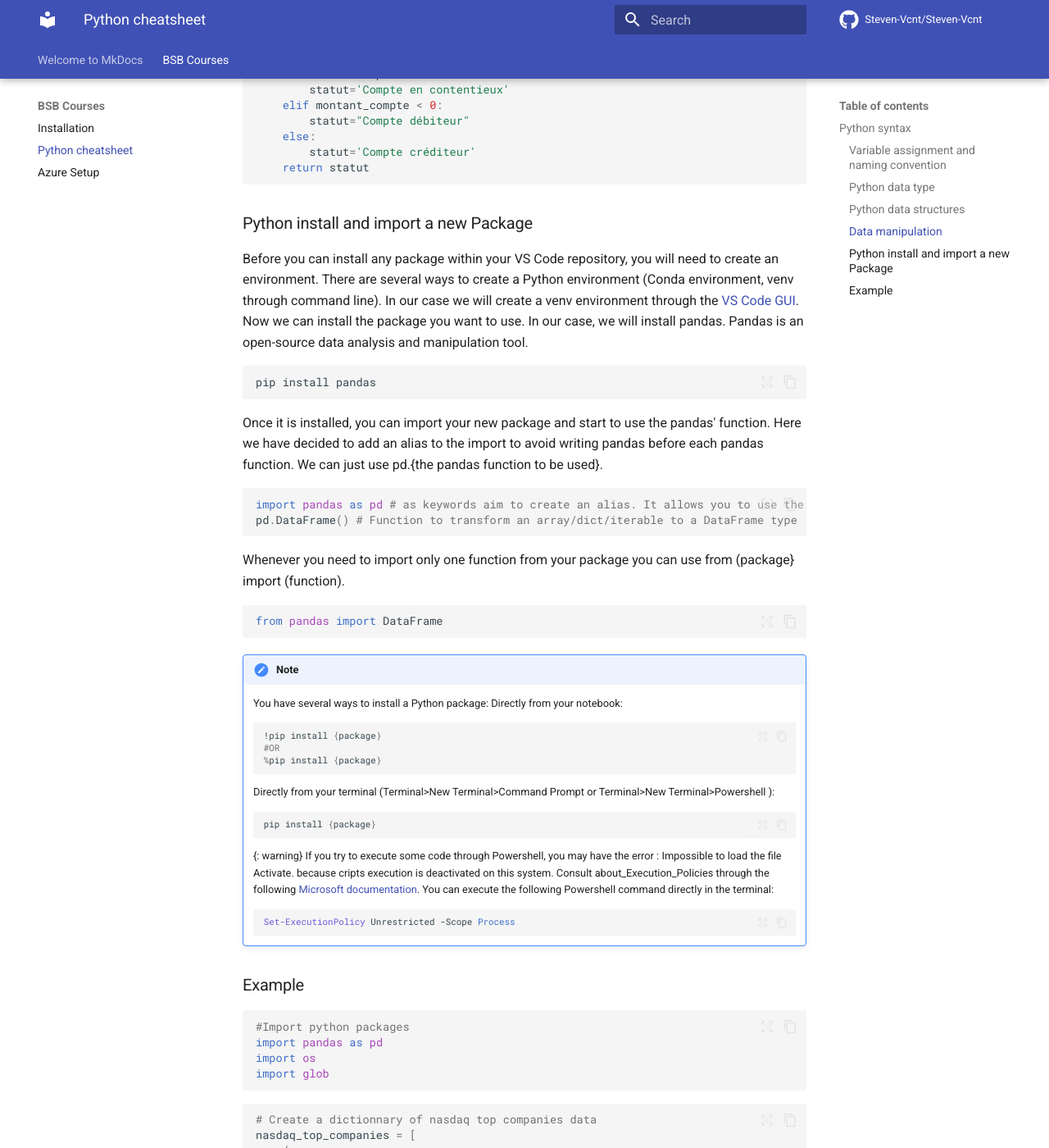
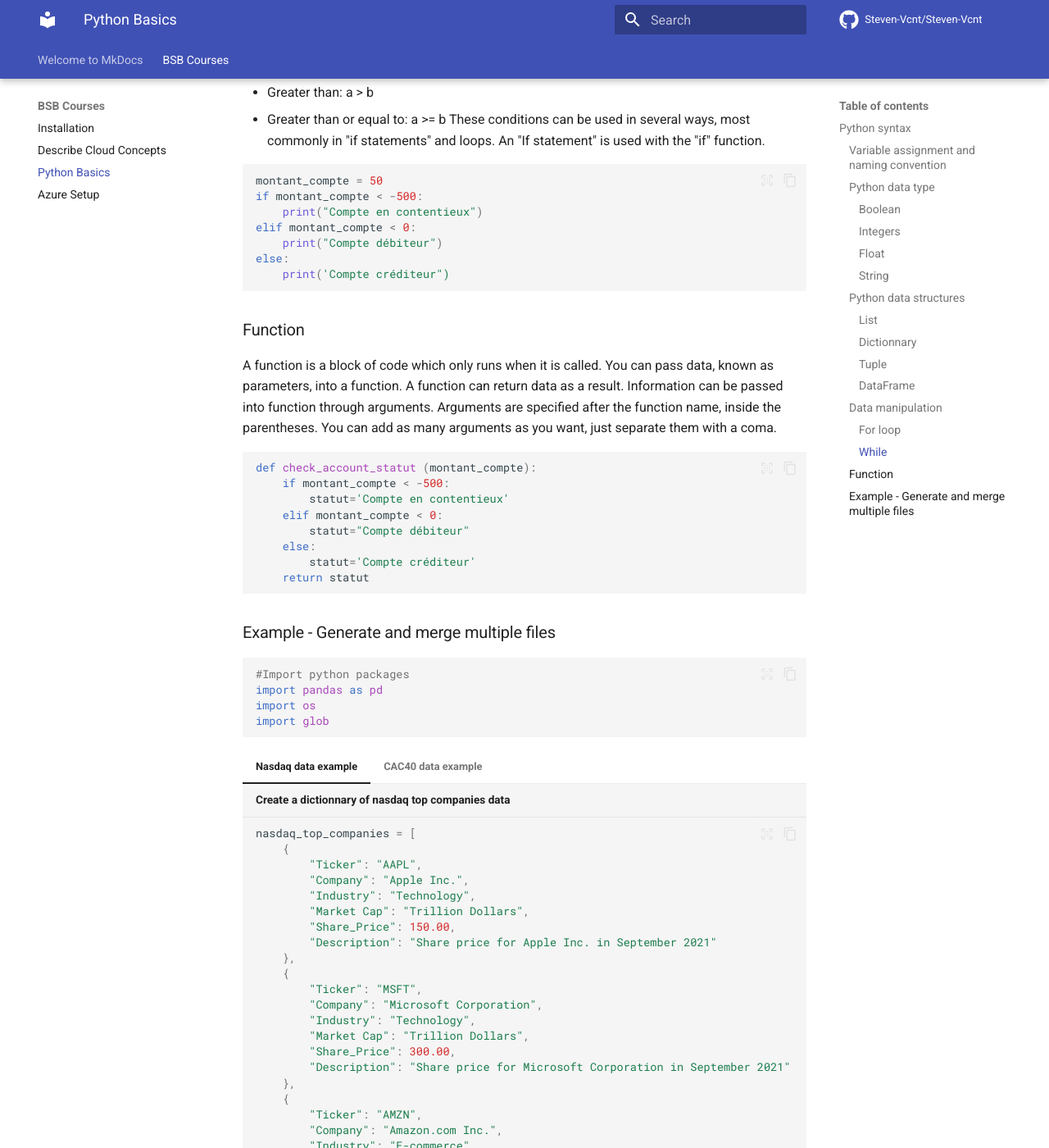
Before and after one commit to Steven-Vcnt/Steven-Vcnt, an MkDocs documentation site: the page built from docs/BSB Courses/2.python_basics.md, in a window 1280 px wide and 1400 px high, scrolled down 4592 px. Shown: the whole window at 82% size. Built offline with MkDocs 1.6.1 and Material for MkDocs 9.7.7, drawn with Linux system fonts in a browser that asks for light colours; comment, search, counter and statistics services are not loaded; some of the changed text lies outside the part shown.

Commit message:
Update BSB course and add pdf test

````diff
--- a/docs/BSB Courses/1.introduction.md
+++ b/docs/BSB Courses/2.python_basics.md
@@ -1,5 +1,5 @@
 ---
-title: Python cheatsheet
+title: Python Basics
 layout: page
 ---
 
@@ -8,7 +8,7 @@
 
 ### Variable assignment and naming convention
 
-You can assign value to a variable. In this example, we assign the value 'hello world to the variable x.
+You can assign value to a variable. In this example, we assign the value 'hello world' to the variable x.
 
 ```python
 x='hello world'
@@ -33,7 +33,7 @@
 - A variable name cannot start with a number
 - A variable name can only contain alpha-numeric characters and underscores (A-Z, 0-9, and _ )
 - A variable name is case-sensitive (age, Age, and AGE are three different variables)
-- A variable name cannot be any of the [Python keywords](https://www.w3schools.com/python/python_ref_keywords.asp>).
+- A variable name cannot be any of the [Python keywords](https://www.w3schools.com/python/python_ref_keywords.asp).
 
 !!! note
     As a naming convention, you can either use mixed case naming (camel case) or lowercase with words separated by underscores(snake case).
@@ -45,6 +45,8 @@
 
 ### Python data type
 
+#### Boolean
+
 Boolean type may have one of two values True or False. It aims to evaluate an expression through those values.
 
 ```python
@@ -53,6 +55,8 @@
 compute_boolean = 1 + 1 == 1
 print(compute_boolean)
 ```
+
+#### Integers
 
 Integers are whole numbers on which you can perform arithmetic operations. It can either be positive or negative without length restrictions.
 
@@ -63,6 +67,8 @@
 print(compute_integer)
 ```
 
+#### Float
+
 Float, or "floating point number" is a number, positive or negative, containing one or more decimals.
 
 ```python
@@ -71,6 +77,8 @@
 compute float = 1.5 + 10.7 + 4.9
 print(compute float)
 ```
+
+#### String
 
 Strings in Python are arrays of bytes representing Unicode characters. It is used to store 'text' and can be accessed through their position (It works more or less like a list of characters). It is possible to use arithmetics operation on string with a behavioral change compared to integers.
 
@@ -95,6 +103,8 @@
 
 ### Python data structures
 
+#### List
+
 Python Lists are a way to store multi-values within a variable. It is very flexible as the items in a list do not need to be of the same type. We can access list values and we can delete/append new values easily.
 
 ```python
@@ -102,6 +112,8 @@
 t_list['Chapter', 1, 'This", "Is, a', 'list', 'of', 'strings", "."]
 print(t_list)
 ```
+
+#### Dictionnary
 
 Dictionary are unordered collection of data values, used to store data values like a map, Dictionary holds the key:value pair. We can store different types of data and store nested data to be accessed at different levels.
 
@@ -112,8 +124,7 @@
 
 You can store complex data within a dictionary with multiple levels of data.
 
-```python
-#Here is an example of a nested dictionary
+```python title="Example of a nested dictionary"
 t_nested_dict = [
 
                     {
@@ -139,12 +150,16 @@
 print(t_nested_dict)
 ```
 
+#### Tuple
+
 Python Tuple is a collection of Python objects much like a list but Tuples are immutable in nature L.e. the elements in the tuple cannot be added or removed once created, hit like a List, Tuple can also contain elements of various types.
 
 ```python
 t_tuple = ('This', 'is', 'a', 'tuple.')
 print(t_tuple)
 ```
+
+#### DataFrame
 
 A Dataframe is a 2 dimensional data structure, like a 2 dimensional array, or a table with rows and columns.
 
@@ -160,6 +175,8 @@
 
 ### Data manipulation
 
+#### For loop
+
 A for loop is used for iterating over a sequence (that is either a list, a tuple, a dictionary, a set, or a string).
 
 ```python
@@ -167,6 +184,8 @@
 for carte in cartes:
     print(carte)
 ```
+
+#### While
 
 With the while loop, we can execute a set of statements as long as a condition is true.
 
@@ -211,55 +232,8 @@
     return statut
 ```
 
-### Python install and import a new Package
+### Example - Generate and merge multiple files
 
-Before you can install any package within your VS Code repository, you will need to create an environment.
-There are several ways to create a Python environment (Conda environment, venv through command line). In our case we will create a venv environment through the [VS Code GUI](https://code.visualstudio.com/docs/python/environments#_creating-environments).
-Now we can install the package you want to use. In our case, we will install pandas. Pandas is an open-source data analysis and manipulation tool.
-
-```python
-pip install pandas
-```
-
-Once it is installed, you can import your new package and start to use the pandas' function. Here we have decided to add an alias to the import to avoid writing pandas before each pandas function. We can just use pd.{the pandas function to be used}.
-
-```python
-import pandas as pd # as keywords aim to create an alias. It allows you to use the function shortcut instead of the whole name
-pd.DataFrame() # Function to transform an array/dict/iterable to a DataFrame type
-```
-
-Whenever you need to import only one function from your package you can use from (package} import (function).
-
-```python
-from pandas import DataFrame
-```
-
-!!! note
-    You have several ways to install a Python package:
-    Directly from your notebook:
-
-    ```python
-    !pip install {package}
-    #OR
-    %pip install {package}
-    ```
-
-    Directly from your terminal (Terminal>New Terminal>Command Prompt or Terminal>New Terminal>Powershell ):
-
-    ```sh
-    pip install {package}
-    ```
-
-    {: warning}
-    If you try to execute some code through Powershell, you may have the error :  Impossible to load the file Activate. because     cripts execution is deactivated on this system.
-    Consult about_Execution_Policies through the following [Microsoft documentation](https://go.microsoft.com/fwlink/?  inkID=135170).
-    You can execute the following Powershell command directly in the terminal:
-
-    ```Powershell
-    Set-ExecutionPolicy Unrestricted -Scope Process
-    ```
-
-### Example
 
 ```python
 #Import python packages
@@ -268,104 +242,105 @@
 import glob
 ```
 
-```python
-# Create a dictionnary of nasdaq top companies data
-nasdaq_top_companies = [
-    {
-        "Ticker": "AAPL",
-        "Company": "Apple Inc.",
-        "Industry": "Technology",
-        "Market Cap": "Trillion Dollars",
-        "Share_Price": 150.00,
-        "Description": "Share price for Apple Inc. in September 2021"
-    },
-    {
-        "Ticker": "MSFT",
-        "Company": "Microsoft Corporation",
-        "Industry": "Technology",
-        "Market Cap": "Trillion Dollars",
-        "Share_Price": 300.00,
-        "Description": "Share price for Microsoft Corporation in September 2021"
-    },
-    {
-        "Ticker": "AMZN",
-        "Company": "Amazon.com Inc.",
-        "Industry": "E-commerce",
-        "Market Cap": "Trillion Dollars",
-        "Share_Price": 3400.00,
-        "Description": "Share price for Amazon.com Inc. in September 2021"
-    },
-    {
-        "Ticker": "GOOGL",
-        "Company": "Alphabet Inc. (Google)",
-        "Industry": "Technology",
-        "Market Cap": "Trillion Dollars",
-        "Share_Price": 2700.00,
-        "Description": "Share price for Alphabet Inc. in September 2021"
-    },
-    {
-        "Ticker": "FB",
-        "Company": "Meta Platforms, Inc. (Facebook)",
-        "Industry": "Social Media",
-        "Market Cap": "Trillion Dollars",
-        "Share_Price": 330.00,
-        "Description": "Share price for Meta Platforms, Inc. in September 2021"
-    }
-]
-# Load dict to DataFrame
-df_nasdaq=pd.DataFrame(nasdaq_top_companies)
-```
+=== "Nasdaq data example"
+    ```python title="Create a dictionnary of nasdaq top companies data"
+    nasdaq_top_companies = [
+        {
+            "Ticker": "AAPL",
+            "Company": "Apple Inc.",
+            "Industry": "Technology",
+            "Market Cap": "Trillion Dollars",
+            "Share_Price": 150.00,
+            "Description": "Share price for Apple Inc. in September 2021"
+        },
+        {
+            "Ticker": "MSFT",
+            "Company": "Microsoft Corporation",
+            "Industry": "Technology",
+            "Market Cap": "Trillion Dollars",
+            "Share_Price": 300.00,
+            "Description": "Share price for Microsoft Corporation in September 2021"
+        },
+        {
+            "Ticker": "AMZN",
+            "Company": "Amazon.com Inc.",
+            "Industry": "E-commerce",
+            "Market Cap": "Trillion Dollars",
+            "Share_Price": 3400.00,
+            "Description": "Share price for Amazon.com Inc. in September 2021"
+        },
+        {
+            "Ticker": "GOOGL",
+            "Company": "Alphabet Inc. (Google)",
+            "Industry": "Technology",
+            "Market Cap": "Trillion Dollars",
+            "Share_Price": 2700.00,
+            "Description": "Share price for Alphabet Inc. in September 2021"
+        },
+        {
+            "Ticker": "FB",
+            "Company": "Meta Platforms, Inc. (Facebook)",
+            "Industry": "Social Media",
+            "Market Cap": "Trillion Dollars",
+            "Share_Price": 330.00,
+            "Description": "Share price for Meta Platforms, Inc. in September 2021"
+        }
+    ]
+    # Load dict to DataFrame
+    df_nasdaq=pd.DataFrame(nasdaq_top_companies)
+    ```
 
-```python
-# Create a dictionnary of CAC40 top companies data
-cac40_data = [
-    {
-        "Ticker": "AC",
-        "Company": "Accor",
-        "Share_Price": 35.60
-    },
-    {
-        "Ticker": "AI",
-        "Company": "Air Liquide",
-        "Share_Price": 147.80
-    },
-    {
-        "Ticker": "MT",
-        "Company": "ArcelorMittal",
-        "Share_Price": 28.90
-    },
-    {
-        "Ticker": "BNP",
-        "Company": "BNP Paribas",
-        "Share_Price": 53.20
-    },
-    {
-        "Ticker": "CAP",
-        "Company": "Capgemini",
-        "Share_Price": 140.45
-    },
-]
-# Load dict to DataFrame
-cac40_data=pd.DataFrame(cac40_data)
-```
+=== "CAC40 data example"
+    ```python title="Create a dictionnary of CAC40 top companies data"
+    cac40_data = [
+        {
+            "Ticker": "AC",
+            "Company": "Accor",
+            "Share_Price": 35.60
+        },
+        {
+            "Ticker": "AI",
+            "Company": "Air Liquide",
+            "Share_Price": 147.80
+        },
+        {
+            "Ticker": "MT",
+            "Company": "ArcelorMittal",
+            "Share_Price": 28.90
+        },
+        {
+            "Ticker": "BNP",
+            "Company": "BNP Paribas",
+            "Share_Price": 53.20
+        },
+        {
+            "Ticker": "CAP",
+            "Company": "Capgemini",
+            "Share_Price": 140.45
+        },
+    ]
+    # Load dict to DataFrame
+    cac40_data=pd.DataFrame(cac40_data)
+    ```
 
-```python
-# Create the folder Market_Data within the repository
+
+```python title="Create the folder Market_Data within the repository"
 os.mkdir(r'./MARKET_DATA/')
 ```
 
-```python
+```python title="Create the function CreateCsvFile"
 def CreateCsvFile(df, PrefixName: str):
     '''
-    The function CreateCsvFile enables to create multiple csv files by tickers from a dataframe and a prefix as the filename.
+    The function CreateCsvFile enables to create multiple csv files by tickers
+    from a dataframe and a prefix as the filename.
     '''
     for line, ticker in zip(df['Ticker'], df['Ticker']):
-        df[df['Ticker']==line].to_csv(r'./MARKET_DATA/'+ str(PrefixName) +str(ticker)+'.csv', index=False)
+        pathName = r'./MARKET_DATA/'+ str(PrefixName) +str(ticker)+'.csv'
+        df[df['Ticker']==line].to_csv(pathName, index=False)
     return None
 ```
 
-```python
-# Use the function CreateCsvFile for nasdaq and cac40 DataFrame
+```python title="Use the function CreateCsvFile with nasdaq and cac40 DataFrames"
 CreateCsvFile(df_nasdaq, 'NASDAQ_')
 CreateCsvFile(cac40_data, 'CAC40_')
 ```
--- a/mkdocs.yml
+++ b/mkdocs.yml
@@ -10,6 +10,7 @@
     repo: fontawesome/brands/github
     edit: material/pencil
     view: material/eye
+
 
 
 
@@ -52,3 +53,15 @@
   - pymdownx.keys
   - pymdownx.mark
   - pymdownx.tilde
+  - pymdownx.tabbed:
+      alternate_style: true
+  - def_list
+  - pymdownx.tasklist:
+      custom_checkbox: true
+  - abbr
+  - pymdownx.snippets:
+      auto_append:
+        - includes/abbreviations.md
+  - pymdownx.emoji:
+      emoji_index: !!python/name:material.extensions.emoji.twemoji
+      emoji_generator: !!python/name:material.extensions.emoji.to_svg
````
Also changed, not shown: other parts of docs/BSB Courses/2.python_basics.md (+2 -0 lines), docs/BSB Courses/0.installation.md (+73 -8 lines), docs/BSB Courses/1.describe_cloud_concepts.md (added, +15 -0 lines), includes/abbreviations.md (added, +4 -0 lines), docs/BSB Courses/3.azure_setup.md (renamed from docs/BSB Courses/2.azure_setup.md), 1 other file.
